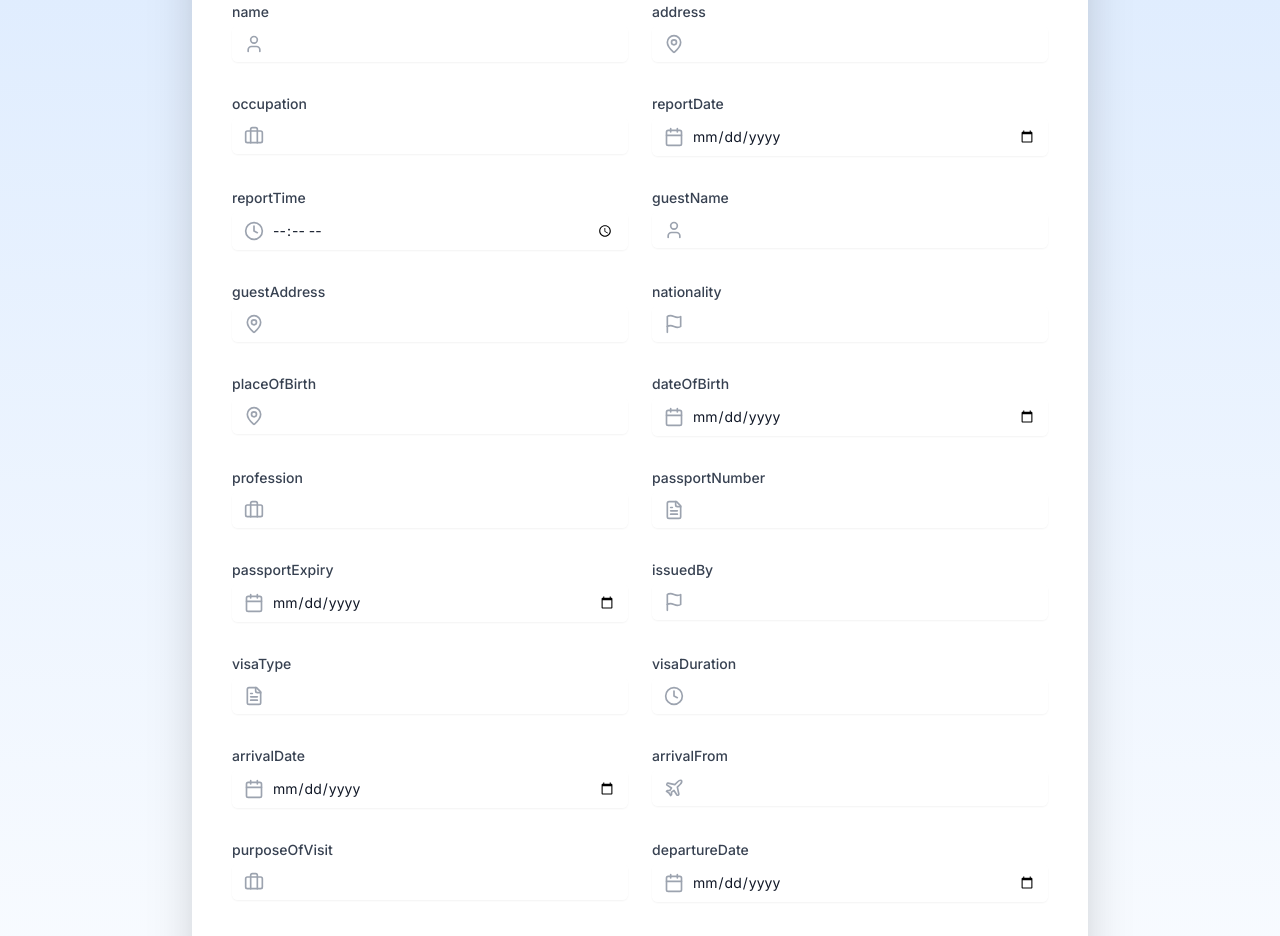
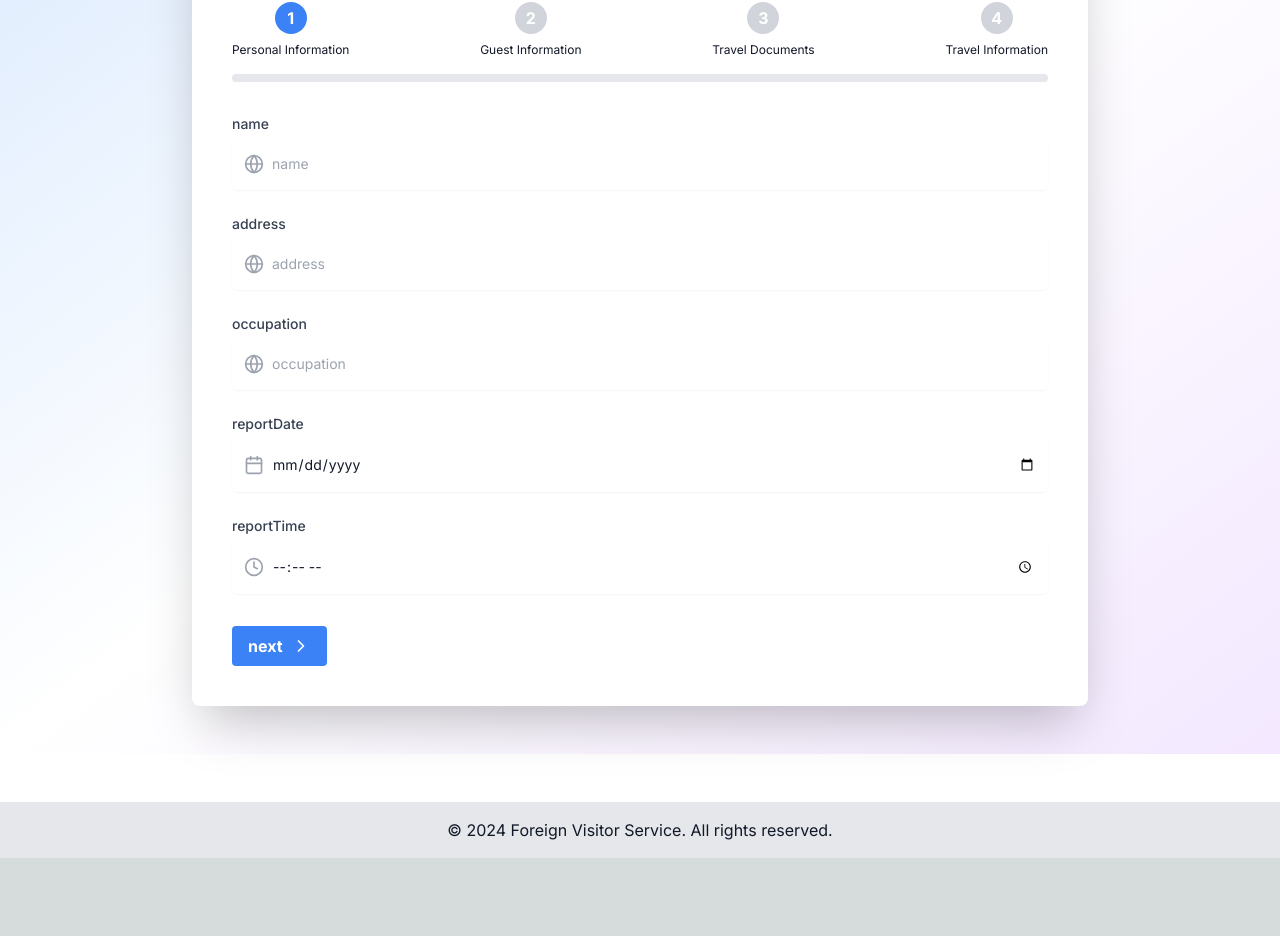
Before and after one commit to andikyudo/oa.polrestaptk.org, a Next.js app: page /form in a window 1280 px wide. Shown: the part 290-1226 px from the top of the page. After the commit the page ends 1148 px from the top, so only its background shows below. Built offline with nearby package versions, Linux system fonts and the light colour scheme.

Commit message:
Struktur Halaman Awal oke III

```diff
--- a/app/form/page.tsx
+++ b/app/form/page.tsx
@@ -1,5 +1,6 @@
 "use client";
 
+import { useState } from "react";
 import { useTranslation } from "next-i18next";
 import Link from "next/link";
 import {
@@ -12,12 +13,15 @@ import {
 	FileTextIcon,
 	PlaneIcon,
 	GlobeIcon,
+	ChevronRightIcon,
+	ChevronLeftIcon,
 } from "lucide-react";
 import { useFormState } from "../hooks/useFormState";
 import { InputField } from "../../components/InputField";
 
 export default function RegistrationForm() {
 	const { t } = useTranslation("common");
+	const [currentStep, setCurrentStep] = useState(1);
 	const { state: formData, handleChange } = useFormState({
 		name: "",
 		address: "",
@@ -49,202 +53,158 @@ export default function RegistrationForm() {
 		console.log(formData);
 	};
 
+	const steps = [
+		{
+			title: "Personal Information",
+			fields: ["name", "address", "occupation", "reportDate", "reportTime"],
+		},
+		{
+			title: "Guest Information",
+			fields: [
+				"guestName",
+				"guestAddress",
+				"nationality",
+				"placeOfBirth",
+				"dateOfBirth",
+				"profession",
+			],
+		},
+		{
+			title: "Travel Documents",
+			fields: [
+				"passportNumber",
+				"passportExpiry",
+				"issuedBy",
+				"visaType",
+				"visaDuration",
+			],
+		},
+		{
+			title: "Travel Information",
+			fields: [
+				"arrivalDate",
+				"arrivalFrom",
+				"purposeOfVisit",
+				"departureDate",
+				"nextDestination",
+				"nextCountry",
+				"cityInIndonesia",
+			],
+		},
+	];
+
 	return (
-		<div className='min-h-screen bg-gradient-to-b from-blue-100 to-white dark:from-blue-900 dark:to-gray-900 py-12 px-4 sm:px-6 lg:px-8'>
+		<div className='min-h-screen bg-gradient-to-br from-blue-100 via-white to-purple-100 dark:from-gray-900 dark:via-gray-800 dark:to-blue-900 py-12 px-4 sm:px-6 lg:px-8 transition-all duration-500'>
 			<div className='max-w-4xl mx-auto'>
-				<div className='bg-white dark:bg-gray-800 shadow-2xl rounded-lg overflow-hidden'>
-					<div className='bg-blue-600 dark:bg-blue-800 p-6 sm:p-10'>
+				<div className='bg-white dark:bg-gray-800 shadow-2xl rounded-lg overflow-hidden transform transition-all duration-500 hover:scale-105'>
+					<div className='bg-gradient-to-r from-blue-600 to-purple-600 dark:from-blue-800 dark:to-purple-800 p-6 sm:p-10'>
 						<h1 className='text-3xl sm:text-4xl font-bold text-center text-white'>
-							{t("registration_form")}
+							{t("Registration Form")}
 						</h1>
 					</div>
-					<form onSubmit={handleSubmit} className='p-6 sm:p-10 space-y-8'>
-						<div className='grid grid-cols-1 md:grid-cols-2 gap-x-6 gap-y-8'>
+					<div className='p-6 sm:p-10'>
+						<div className='mb-8'>
+							<div className='flex justify-between items-center'>
+								{steps.map((step, index) => (
+									<div key={index} className='flex flex-col items-center'>
+										<div
+											className={`rounded-full h-8 w-8 flex items-center justify-center ${
+												currentStep > index + 1
+													? "bg-green-500"
+													: currentStep === index + 1
+													? "bg-blue-500"
+													: "bg-gray-300"
+											} text-white font-bold`}
+										>
+											{currentStep > index + 1 ? "✓" : index + 1}
+										</div>
+										<div className='text-xs mt-2'>{step.title}</div>
+									</div>
+								))}
+							</div>
+							<div className='mt-4 h-2 bg-gray-200 rounded-full'>
+								<div
+									className='h-full bg-blue-500 rounded-full transition-all duration-500 ease-out'
+									style={{
+										width: `${((currentStep - 1) / (steps.length - 1)) * 100}%`,
+									}}
+								></div>
+							</div>
+						</div>
+						<form onSubmit={handleSubmit}>
+							<div className='space-y-6'>
+								{steps[currentStep - 1].fields.map((field) => (
 									<InputField
-								name='name'
-								icon={UserIcon}
-								value={formData.name}
+										key={field}
+										name={field}
+										icon={
+											field.includes("Date")
+												? CalendarIcon
+												: field.includes("Time")
+												? ClockIcon
+												: field.includes("Name")
+												? UserIcon
+												: field.includes("Address")
+												? MapPinIcon
+												: field.includes("Occupation") ||
+												  field.includes("Profession")
+												? BriefcaseIcon
+												: field.includes("Nationality") ||
+												  field.includes("Country")
+												? FlagIcon
+												: field.includes("Passport") || field.includes("Visa")
+												? FileTextIcon
+												: field.includes("Arrival") ||
+												  field.includes("Departure")
+												? PlaneIcon
+												: GlobeIcon
+										}
+										type={
+											field.includes("Date")
+												? "date"
+												: field.includes("Time")
+												? "time"
+												: "text"
+										}
+										value={formData[field as keyof typeof formData]}
 										onChange={handleChange}
 										t={t}
 									/>
-							<InputField
-								name='address'
-								icon={MapPinIcon}
-								value={formData.address}
-								onChange={handleChange}
-								t={t}
-							/>
-							<InputField
-								name='occupation'
-								icon={BriefcaseIcon}
-								value={formData.occupation}
-								onChange={handleChange}
-								t={t}
-							/>
-							<InputField
-								name='reportDate'
-								icon={CalendarIcon}
-								type='date'
-								value={formData.reportDate}
-								onChange={handleChange}
-								t={t}
-							/>
-							<InputField
-								name='reportTime'
-								icon={ClockIcon}
-								type='time'
-								value={formData.reportTime}
-								onChange={handleChange}
-								t={t}
-							/>
-							<InputField
-								name='guestName'
-								icon={UserIcon}
-								value={formData.guestName}
-								onChange={handleChange}
-								t={t}
-							/>
-							<InputField
-								name='guestAddress'
-								icon={MapPinIcon}
-								value={formData.guestAddress}
-								onChange={handleChange}
-								t={t}
-							/>
-							<InputField
-								name='nationality'
-								icon={FlagIcon}
-								value={formData.nationality}
-								onChange={handleChange}
-								t={t}
-							/>
-							<InputField
-								name='placeOfBirth'
-								icon={MapPinIcon}
-								value={formData.placeOfBirth}
-								onChange={handleChange}
-								t={t}
-							/>
-							<InputField
-								name='dateOfBirth'
-								icon={CalendarIcon}
-								type='date'
-								value={formData.dateOfBirth}
-								onChange={handleChange}
-								t={t}
-							/>
-							<InputField
-								name='profession'
-								icon={BriefcaseIcon}
-								value={formData.profession}
-								onChange={handleChange}
-								t={t}
-							/>
-							<InputField
-								name='passportNumber'
-								icon={FileTextIcon}
-								value={formData.passportNumber}
-								onChange={handleChange}
-								t={t}
-							/>
-							<InputField
-								name='passportExpiry'
-								icon={CalendarIcon}
-								type='date'
-								value={formData.passportExpiry}
-								onChange={handleChange}
-								t={t}
-							/>
-							<InputField
-								name='issuedBy'
-								icon={FlagIcon}
-								value={formData.issuedBy}
-								onChange={handleChange}
-								t={t}
-							/>
-							<InputField
-								name='visaType'
-								icon={FileTextIcon}
-								value={formData.visaType}
-								onChange={handleChange}
-								t={t}
-							/>
-							<InputField
-								name='visaDuration'
-								icon={ClockIcon}
-								value={formData.visaDuration}
-								onChange={handleChange}
-								t={t}
-							/>
-							<InputField
-								name='arrivalDate'
-								icon={CalendarIcon}
-								type='date'
-								value={formData.arrivalDate}
-								onChange={handleChange}
-								t={t}
-							/>
-							<InputField
-								name='arrivalFrom'
-								icon={PlaneIcon}
-								value={formData.arrivalFrom}
-								onChange={handleChange}
-								t={t}
-							/>
-							<InputField
-								name='purposeOfVisit'
-								icon={BriefcaseIcon}
-								value={formData.purposeOfVisit}
-								onChange={handleChange}
-								t={t}
-							/>
-							<InputField
-								name='departureDate'
-								icon={CalendarIcon}
-								type='date'
-								value={formData.departureDate}
-								onChange={handleChange}
-								t={t}
-							/>
-							<InputField
-								name='nextDestination'
-								icon={MapPinIcon}
-								value={formData.nextDestination}
-								onChange={handleChange}
-								t={t}
-							/>
-							<InputField
-								name='nextCountry'
-								icon={GlobeIcon}
-								value={formData.nextCountry}
-								onChange={handleChange}
-								t={t}
-							/>
-							<InputField
-								name='cityInIndonesia'
-								icon={MapPinIcon}
-								value={formData.cityInIndonesia}
-								onChange={handleChange}
-								t={t}
-							/>
+								))}
 							</div>
-						<div className='flex flex-col sm:flex-row justify-between items-center space-y-4 sm:space-y-0 mt-8'>
-							<Link
-								href='/terms'
-								className='w-full sm:w-auto bg-gray-300 hover:bg-gray-400 text-gray-800 font-bold py-3 px-6 rounded inline-flex items-center justify-center transition duration-300 ease-in-out transform hover:-translate-y-1 hover:scale-105'
+							<div className='flex justify-between mt-8'>
+								{currentStep > 1 && (
+									<button
+										type='button'
+										onClick={() => setCurrentStep(currentStep - 1)}
+										className='bg-gray-300 hover:bg-gray-400 text-gray-800 font-bold py-2 px-4 rounded inline-flex items-center transition duration-300 ease-in-out transform hover:-translate-y-1 hover:scale-105'
 									>
-								{t("back_to_terms")}
-							</Link>
+										<ChevronLeftIcon className='h-5 w-5 mr-2' />
+										{t("previous")}
+									</button>
+								)}
+								{currentStep < steps.length ? (
+									<button
+										type='button'
+										onClick={() => setCurrentStep(currentStep + 1)}
+										className='bg-blue-500 hover:bg-blue-600 text-white font-bold py-2 px-4 rounded inline-flex items-center transition duration-300 ease-in-out transform hover:-translate-y-1 hover:scale-105'
+									>
+										{t("next")}
+										<ChevronRightIcon className='h-5 w-5 ml-2' />
+									</button>
+								) : (
 									<button
 										type='submit'
-								className='w-full sm:w-auto bg-green-500 hover:bg-green-600 text-white font-bold py-3 px-6 rounded inline-flex items-center justify-center transition duration-300 ease-in-out transform hover:-translate-y-1 hover:scale-105'
+										className='bg-green-500 hover:bg-green-600 text-white font-bold py-2 px-4 rounded inline-flex items-center transition duration-300 ease-in-out transform hover:-translate-y-1 hover:scale-105'
 									>
 										{t("submit_registration")}
 									</button>
+								)}
 							</div>
 						</form>
 					</div>
 				</div>
 			</div>
+		</div>
 	);
 }
--- a/app/hooks/useFormState.ts
+++ b/app/hooks/useFormState.ts
@@ -1,4 +1,3 @@
-// app/hooks/useFormState.ts
 import { useState } from "react";
 
 export const useFormState = (initialState: Record<string, string>) => {
--- a/app/page.tsx
+++ b/app/page.tsx
@@ -28,7 +28,7 @@ export default function Home() {
 						href='/terms'
 						className='mt-6 block w-full bg-green-500 hover:bg-green-600 text-white text-center py-3 px-4 rounded-md transition duration-300 ease-in-out transform hover:-translate-y-1 hover:scale-105'
 					>
-						{t("continue_to_terms")}
+						{t("Continue")}
 					</Link>
 				</div>
 			</main>
--- a/app/terms/page.tsx
+++ b/app/terms/page.tsx
@@ -27,13 +27,13 @@ export default function TermsAndConditions() {
 								href='/form'
 								className='w-full bg-green-500 hover:bg-green-600 text-white text-center py-3 px-4 rounded-md transition duration-300 ease-in-out transform hover:-translate-y-1 hover:scale-105'
 							>
-								{t("proceed_to_registration")}
+								{t("Proceed to Registration")}
 							</Link>
 							<Link
 								href='/'
 								className='w-full bg-blue-500 hover:bg-blue-600 text-white text-center py-3 px-4 rounded-md transition duration-300 ease-in-out transform hover:-translate-y-1 hover:scale-105'
 							>
-								{t("back_to_home")}
+								{t("Back to home")}
 							</Link>
 						</div>
 					</div>
--- a/components/InputField.tsx
+++ b/components/InputField.tsx
@@ -1,4 +1,4 @@
-// app/components/InputField.tsx
+import React from "react";
 import { IconType } from "lucide-react";
 
 interface InputFieldProps {
@@ -18,16 +18,19 @@ export const InputField: React.FC<InputFieldProps> = ({
 	onChange,
 	t,
 }) => (
-	<div className='relative'>
+	<div className='relative mb-6'>
 		<label
 			htmlFor={name}
 			className='block text-sm font-medium text-gray-700 dark:text-gray-300 mb-1'
 		>
 			{t(name)}
 		</label>
-		<div className='mt-1 relative rounded-md shadow-sm'>
-			<div className='absolute inset-y-0 left-0 pl-3 flex items-center pointer-events-none'>
-				<Icon className='h-5 w-5 text-gray-400' aria-hidden='true' />
+		<div className='relative mt-1 rounded-md shadow-sm'>
+			<div className='pointer-events-none absolute inset-y-0 left-0 flex items-center pl-3'>
+				<Icon
+					className='h-5 w-5 text-gray-400 dark:text-gray-500'
+					aria-hidden='true'
+				/>
 			</div>
 			<input
 				type={type}
@@ -35,7 +38,8 @@ export const InputField: React.FC<InputFieldProps> = ({
 				name={name}
 				value={value}
 				onChange={onChange}
-				className='block w-full pl-10 pr-3 py-2 sm:text-sm border-gray-300 rounded-md focus:ring-blue-500 focus:border-blue-500 dark:bg-gray-700 dark:border-gray-600 dark:text-white'
+				className='block w-full pr-3 py-4 rounded-md border-gray-300 dark:border-gray-600 pl-10 focus:border-blue-500 focus:ring-blue-500 dark:bg-gray-700 dark:text-white sm:text-sm'
+				placeholder={t(name)}
 				required
 			/>
 		</div>
```
Lines whose indentation alone changed are shown as unchanged.
